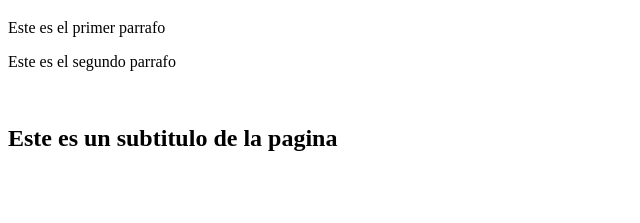
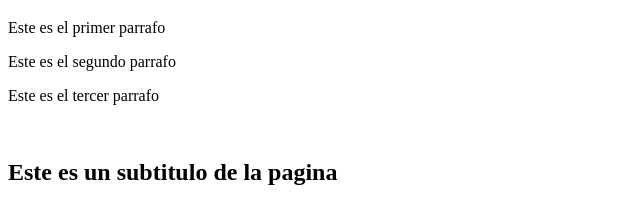
Before and after one commit to EdwinG241993/SysTransport, a plain HTML site: page index.html in a window 1280 px wide. Shown: the part 61-284 px from the top of the page, without its empty margins (0-640 px from the left). Drawn offline with Linux system fonts and the light colour scheme.

Commit message:
Prueba CI/CD

```diff
--- a/index.html
+++ b/index.html
@@ -9,6 +9,7 @@
     <h1>Este es el titulo de la pagina</h1>
     <p>Este es el primer parrafo</p>
     <p>Este es el segundo parrafo</p>
+    <p>Este es el tercer parrafo</p>
     <br>
     <h2>Este es un subtitulo de la pagina</h2>
 </body>
```
